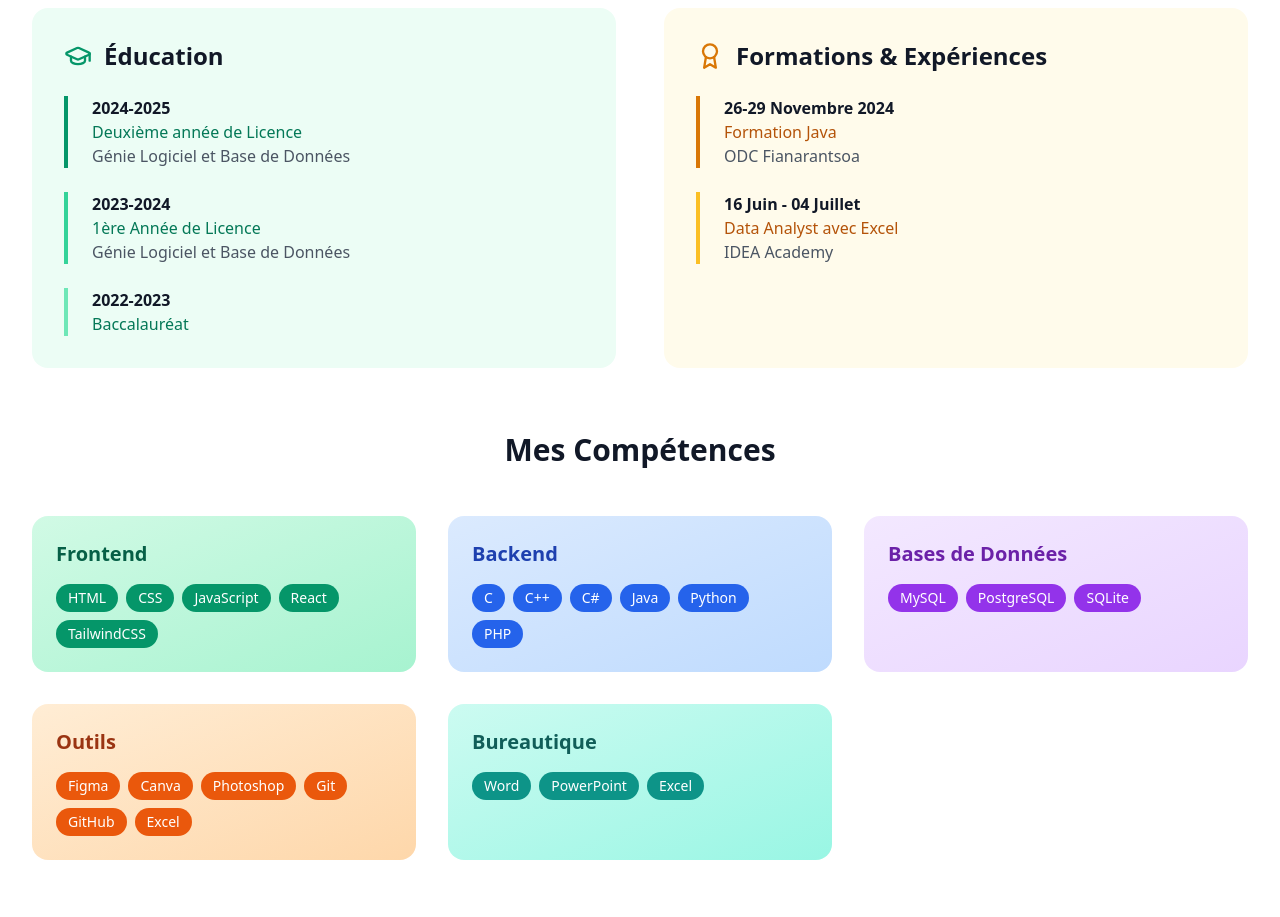
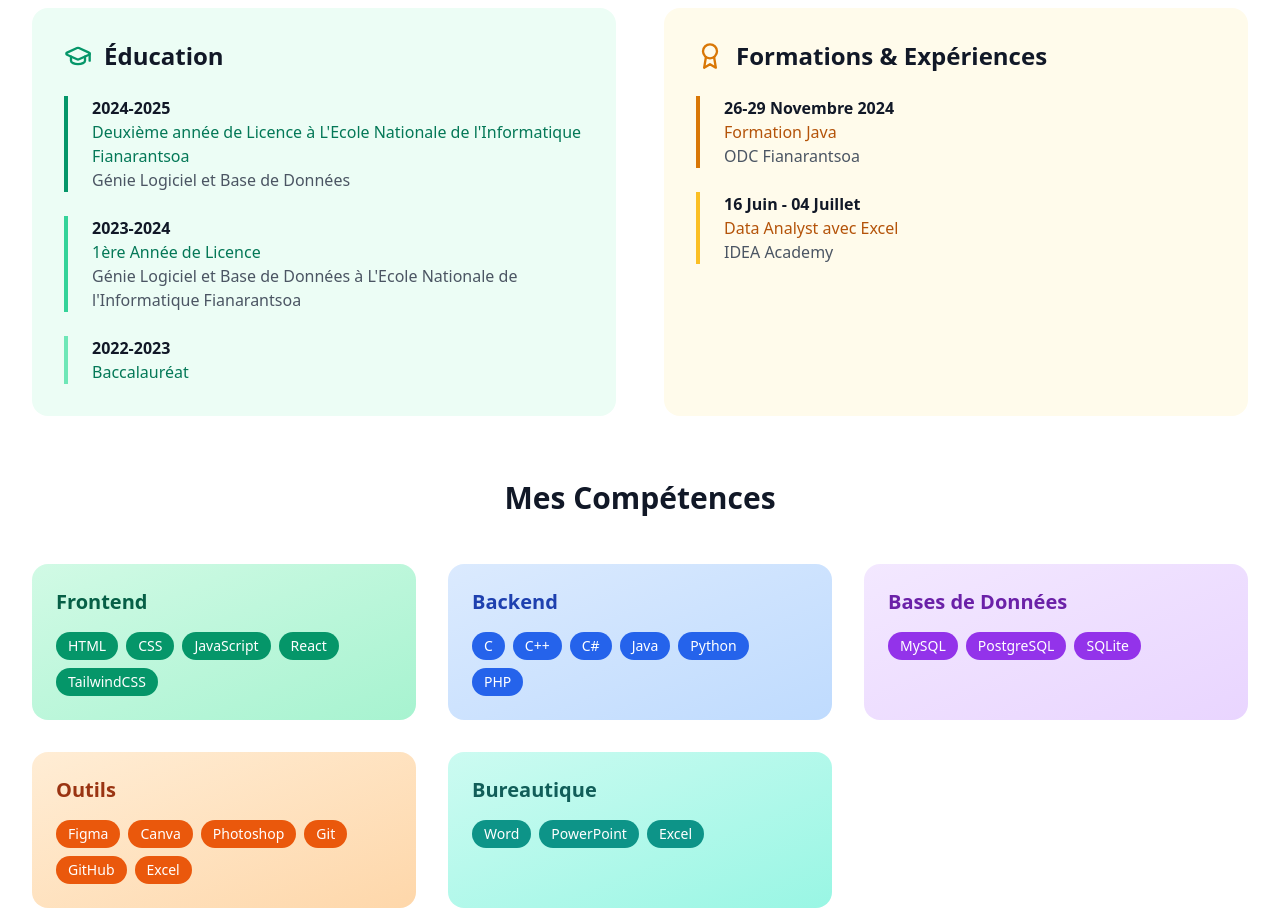
Before and after one commit to ElyseRaz/MyPortfolio, a React (Vite) app: page / in a window 1280 px wide. Shown: the part 1020-1937 px from the top of the page. Built offline with nearby package versions, Linux system fonts and the light colour scheme.

Commit message:
Add Something at Education

```diff
--- a/src/App.tsx
+++ b/src/App.tsx
@@ -355,13 +355,13 @@ function App() {
               <div className="space-y-6">
                 <div className="border-l-4 border-emerald-600 dark:border-emerald-400 pl-6">
                   <h4 className="font-semibold text-gray-900 dark:text-white">2024-2025</h4>
-                  <p className="text-emerald-700 dark:text-emerald-300 font-medium">Deuxième année de Licence</p>
+                  <p className="text-emerald-700 dark:text-emerald-300 font-medium">Deuxième année de Licence à L'Ecole Nationale de l'Informatique Fianarantsoa</p>
                   <p className="text-gray-600 dark:text-gray-300">Génie Logiciel et Base de Données</p>
                 </div>
                 <div className="border-l-4 border-emerald-400 dark:border-emerald-300 pl-6">
                   <h4 className="font-semibold text-gray-900 dark:text-white">2023-2024</h4>
                   <p className="text-emerald-700 dark:text-emerald-300 font-medium">1ère Année de Licence</p>
-                  <p className="text-gray-600 dark:text-gray-300">Génie Logiciel et Base de Données</p>
+                  <p className="text-gray-600 dark:text-gray-300">Génie Logiciel et Base de Données à L'Ecole Nationale de l'Informatique Fianarantsoa</p>
                 </div>
                 <div className="border-l-4 border-emerald-300 dark:border-emerald-200 pl-6">
                   <h4 className="font-semibold text-gray-900 dark:text-white">2022-2023</h4>
```
